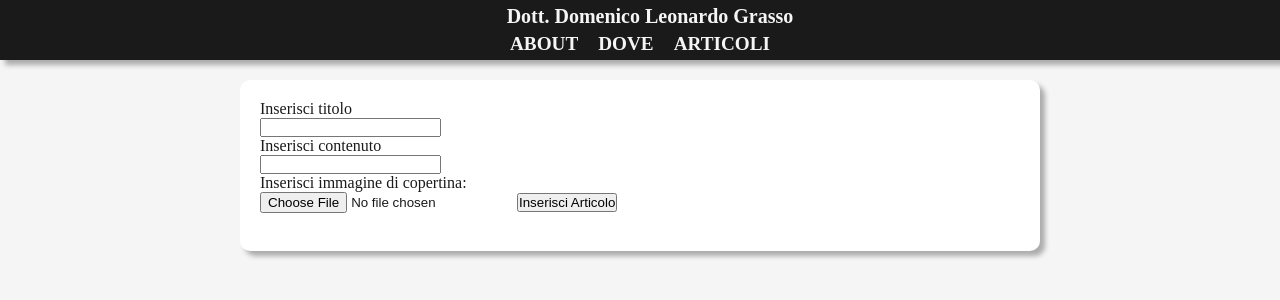
After one commit to ffedericograsso/portfolioDottGrasso, a PHP site: page /inserisciArticolo.php in a window 1280 px wide. The commit adds this page. Shown: the top 300 px of the page. Run offline with PHP 8.4, Linux system fonts and the light colour scheme.

Commit message:
Versione 1.2

```diff
--- a/css/styles.css
+++ b/css/styles.css
@@ -14,6 +14,7 @@ body{
     background-color: #1A1A1A;
     color: #F5F5F5;
     height: 60px;
+    font-size: larger;
     display: flex;
     flex-direction: column;
     box-shadow: 5px 5px 5px rgba(0, 0, 0, 0.3);
@@ -70,8 +71,8 @@ body{
 
 #fotoProfilo{
     max-width: 100%;
-    width: 20%;
-    height: 20%;
+    width: 200px;
+    height: 200px;
     aspect-ratio: 1/1;
     border-radius: 5px;
     object-fit: cover;
@@ -213,3 +214,10 @@ textarea{
     background-color: #1A1A1A;
     color: #F5F5F5;
 }
+
+#bottoneTitolo:hover{
+    background-color: #1A1A1A;
+    color: #F5F5F5;
+    padding: 5px;
+    border-radius: 5px;
+}
--- a/header.php
+++ b/header.php
@@ -1,30 +1,3 @@
- <!--<?php
-            if (isset($_SESSION['idUtente'])) {
-                $user = $_SESSION['idUtente'];
-            }
-        ?>
-<a href="index.php">ABOUT</a>
-<a href="location.php">DOVE</a>
-<a href="articoli.php">ARTICOLI</a>
-<a href="contact.php">CONTATTI</a>
-<div id="bottone"></div>
-<script>
-    document.addEventListener("DOMContentLoaded", function() {
-        let form = "";
-
-    <?php
-       /* if(isset($_SESSION['idUtente'])){
-                    echo "form = '<form action=\"logout.php\">".
-                        "<input type=\"submit\" value=\"LOGOUT\" id=\"logout\">" .
-                    "</form>';";
-        }*/
-    ?>
-
-    const bottoneBody = document.getElementById("bottone");
-    bottoneBody.innerHTML = form;
-    });
-</script>
--->
 <div class="name">
     <p class="doctor-name">Dott. Domenico Leonardo Grasso</p>
 </div>
@@ -32,4 +5,9 @@
     <p><a href="index.php">ABOUT</a></p>
     <p><a href="location.php">DOVE</a></p>
     <p><a href="articoli.php">ARTICOLI</a></p>
+    <?php
+        if(isset($_SESSION['idUtente'])){
+            echo "<p><a href=\"logout.php\">LOGOUT</a></p>";
+        }
+    ?>
 </div>
--- a/index.php
+++ b/index.php
@@ -15,9 +15,9 @@
             <img src="https://cittasalute.it/wp-content/uploads/2023/01/grasso-1.jpg" alt="fotoProfilo" id="fotoProfilo">
             <a href="contact.php" class="button">PRENOTA UNA VISITA</a>
         </div>
-        <div class="content">
+        <div class="content hidden">
             <h2>Biografia</h2>
-            <p>Nato a Catania il 24 ottobre 1968, si e' laureato in Medicina e Chirurgia nel 1994. Ha conseguito la specializzazione in Audiologia nel 1998 presso l'Università di Catania e in Otorinolaringoiatria nel 2002 presso l'Università degli Studi di Ferrara</p>
+            <p>Nato a Catania il 24 ottobre 1968, si e' laureato in Medicina e Chirurgia nel 1994. Ha conseguito la specializzazione in Audiologia nel 1998 presso l'Università di Catania e in Otorinolaringoiatria nel 2002 presso l'Università degli Studi di Ferrara. </p>
             <a href="pdf/cv_dottGrasso.pdf" target="_blank" class="cv">CURRICULUM</a>
             <h2 class="hidden">Tipi di visite</h2>
             <p><div class="tipiVisita hidden"><b>Audiometria</b><br>
--- /dev/null
+++ b/inserisciArticolo.php
@@ -0,0 +1,29 @@
+<?php require_once("functions/modulo.php"); ?>
+<!DOCTYPE html>
+<html>
+<head>
+    <title>Domenico Leonardo Grasso - Otorino-Laringoiatra</title>
+    <link rel="stylesheet" href="css/styles.css">
+</head>
+<body>
+    <div class = 'header'> <?php require_once("header.php"); ?> </div>
+    <div class="content">
+    <form action="dbArticolo.php" method="post">
+        <p>Inserisci titolo</p>
+        <input type = "text" name = "titolo" autocomplete="off" required>
+
+        <br>
+
+        <p>Inserisci contenuto</p>
+        <input type = "text" name = "contenuto" autocomplete="off" required>
+
+        <p>Inserisci immagine di copertina:</p>
+        <input type="file" name="image" accept="image/*">
+
+        <input name = "operazione" type = "submit" value = "Inserisci Articolo">
+
+        <br><br>
+        </form>
+    </div>
+</body>
+</html>
```
Also changed, not shown: articoli.php (+6 -3 lines), dbArticolo.php (added, +13 -0 lines).
